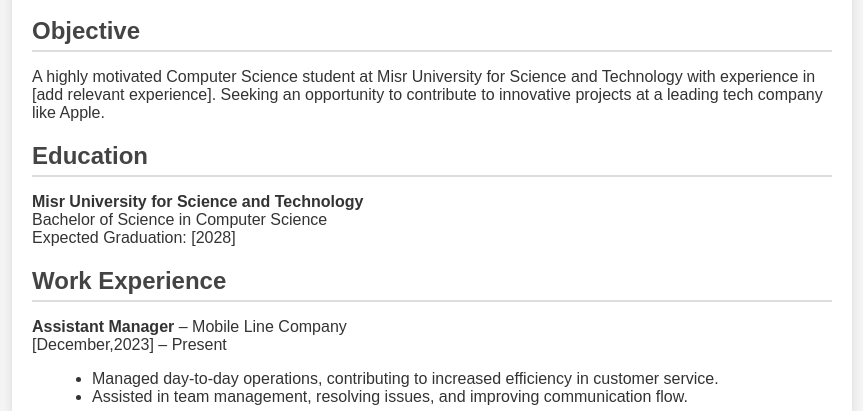
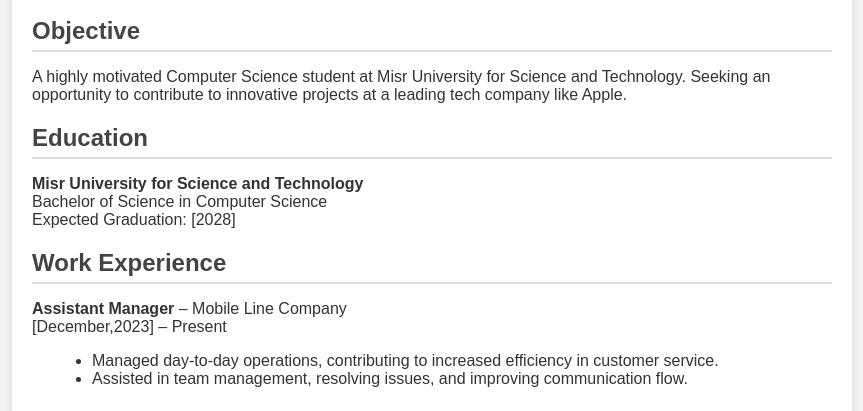
Before and after one commit to ziad778899/Ziad-s-Resume, a plain HTML site: page index.html in a window 1280 px wide. Shown: the part 357-768 px from the top of the page, without its empty margins (208-1071 px from the left). Drawn offline with Linux system fonts and the light colour scheme; a script that the page names is missing.

Commit message:
Update index.html

```diff
--- a/index.html
+++ b/index.html
@@ -20,7 +20,7 @@
 
         <section>
             <h2>Objective</h2>
-            <p>A highly motivated Computer Science student at Misr University for Science and Technology with experience in [add relevant experience]. Seeking an opportunity to contribute to innovative projects at a leading tech company like Apple.</p>
+            <p>A highly motivated Computer Science student at Misr University for Science and Technology. Seeking an opportunity to contribute to innovative projects at a leading tech company like Apple.</p>
         </section>
 
         <section>
```
